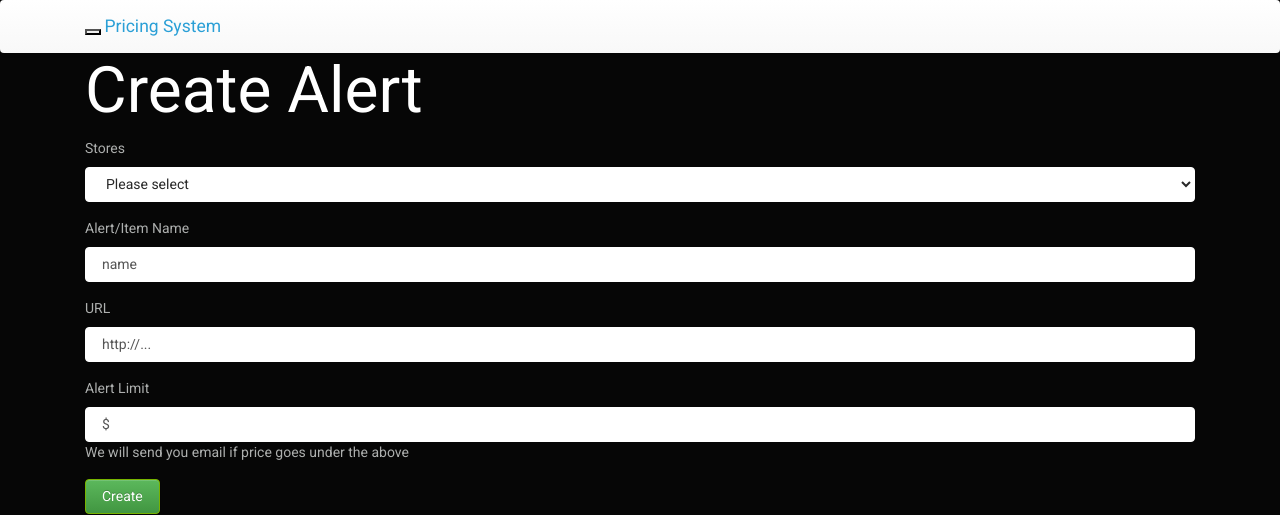
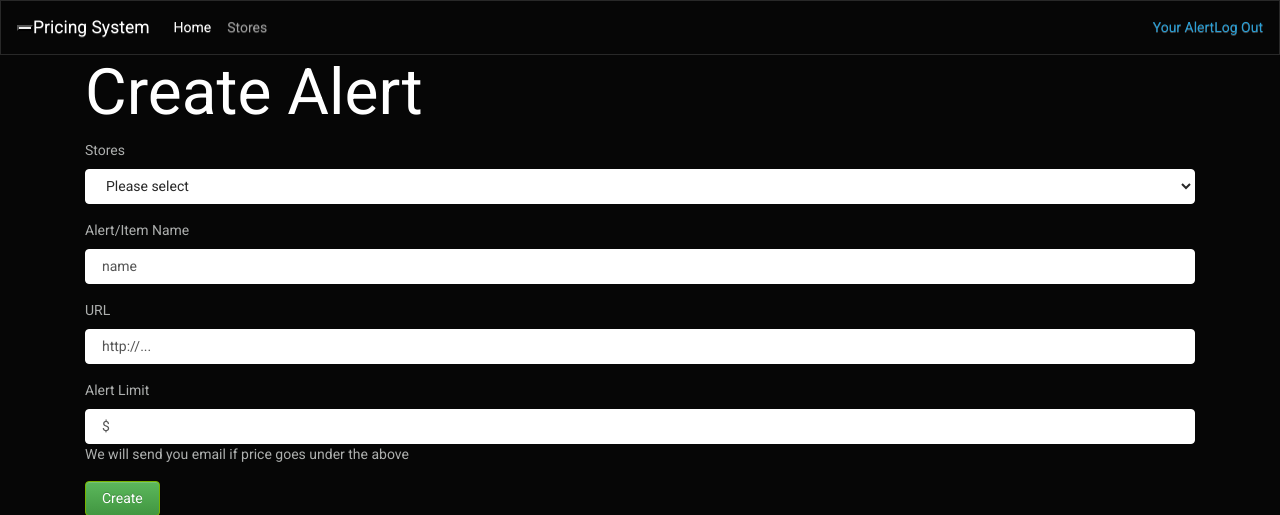
Before and after one commit to pcheng11/pricing-alert, a Flask app: page /alerts/new in a window 1280 px wide. Shown: the top 515 px of the page. Run offline with Flask 2, Linux system fonts and the light colour scheme; the visitor is signed in with stand-in values (Sample User, id 1); data that the repository does not hold is empty; some libraries are stand-ins or nearby versions.

Commit message:
-mchange theme

```diff
--- a/src/templates/base.html
+++ b/src/templates/base.html
@@ -2,27 +2,65 @@
 <html lang="en">
 <head>
     <meta charset="UTF-8">
-    <title>Price Alert</title>
+    <title>Pricing Alert</title>
     {% include "html_dependencies.html" %}
 </head>
 <body>
-<nav class="navbar navbar-default">
-  <div class="container">
-    <!-- Brand and toggle get grouped for better mobile display -->
-    <div class="navbar-header">
-        <button type="button" class="navbar-toggle collapsed" data-toggle="collapse" data-target="#navbar" aria-expanded="false">
+{#<nav class="navbar navbar-default">#}
+{#  <div class="container">#}
+{#    <!-- Brand and toggle get grouped for better mobile display -->#}
+{#    <div class="navbar-header">#}
+{#        <button type="button" class="navbar-toggle collapsed" data-toggle="collapse" data-target="#navbar" aria-expanded="false">#}
+{#            <span class="sr-only">Toggle navigation</span>#}
+{#            <span class="icon-bar"></span>#}
+{#            <span class="icon-bar"></span>#}
+{#            <span class="icon-bar"></span>#}
+{#        </button>#}
+{#        <a class="navbar-brand" href="/" title="home">Pricing System</a>#}
+{#    </div>#}
+{#    <div id="navbar" class="navbar-collapse collapse">#}
+{#      <ul class="nav navbar-nav">#}
+{#          <li><a href="{{ url_for('stores.index') }}">Stores</a></li>#}
+{#      </ul>#}
+{#        {% if session ['email'] %}#}
+{#        <ul class="nav navbar-nav navbar-right">#}
+{#            <li><a href="{{ url_for('users.user_alerts') }}"><span class="glyphicon glyphicon-alert"></span>Your Alert</a></li>#}
+{#            <li><a href="{{ url_for('users.logout_user') }}"><span class="glyphicon glyphicon-log-out"></span>Log Out</a></li>#}
+{#        </ul>#}
+{#        {% else %}#}
+{#        <ul class="nav navbar-nav navbar-right">#}
+{#            <li><a href="{{ url_for('users.register_user') }}"><span class="glyphicon glyphicon-pencil"></span>Sign Up</a></li>#}
+{#            <li><a href="{{ url_for('users.login_user') }}"><span class="glyphicon glyphicon-log-in"></span>Login</a></li>#}
+{#        </ul>#}
+{#        {% endif %}#}
+{##}
+{##}
+{#    </div>#}
+
+
+  <nav class="navbar navbar-expand-lg navbar-dark bg-dark">
+       <button type="button" class="navbar-toggle collapsed" data-toggle="collapse" data-target="#navbar" aria-expanded="false">
             <span class="sr-only">Toggle navigation</span>
             <span class="icon-bar"></span>
             <span class="icon-bar"></span>
             <span class="icon-bar"></span>
         </button>
-        <a class="navbar-brand" href="/" title="home">Pricing System</a>
-    </div>
-    <div id="navbar" class="navbar-collapse collapse">
-      <ul class="nav navbar-nav">
-          <li><a href="{{ url_for('stores.index') }}">Stores</a></li>
-      </ul>
-        {% if session ['email'] %}
+
+      <a class="navbar-brand" href="/" title="home">Pricing System</a>
+      <button class="navbar-toggler" type="button" data-toggle="collapse" data-target="#navbarColor02" aria-controls="navbarColor02" aria-expanded="false" aria-label="Toggle navigation">
+        <span class="navbar-toggler-icon"></span>
+      </button>
+
+      <div class="collapse navbar-collapse" id="navbarColor02">
+        <ul class="navbar-nav mr-auto">
+          <li class="nav-item active">
+            <a class="nav-link" href="#">Home <span class="sr-only">(current)</span></a>
+          </li>
+          <li class="nav-item">
+            <a class="nav-link" href="{{ url_for('stores.index') }}">Stores</a>
+          </li>
+        </ul>
+         {% if session ['email'] %}
         <ul class="nav navbar-nav navbar-right">
             <li><a href="{{ url_for('users.user_alerts') }}"><span class="glyphicon glyphicon-alert"></span>Your Alert</a></li>
             <li><a href="{{ url_for('users.logout_user') }}"><span class="glyphicon glyphicon-log-out"></span>Log Out</a></li>
@@ -33,11 +71,9 @@
             <li><a href="{{ url_for('users.login_user') }}"><span class="glyphicon glyphicon-log-in"></span>Login</a></li>
         </ul>
         {% endif %}
+      </div>
 
-
-    </div>
-  </div>
-</nav>
+  </nav>
 <div class="content container">
 {% block content %}
 
--- a/src/templates/html_dependencies.html
+++ b/src/templates/html_dependencies.html
@@ -1,4 +1,5 @@
 {#<link rel="stylesheet" href="https://maxcdn.bootstrapcdn.com/bootstrap/3.3.7/css/bootstrap.min.css" integrity="sha384-BVYiiSIFeK1dGmJRAkycuHAHRg32OmUcww7on3RYdg4Va+PmSTsz/K68vbdEjh4u" crossorigin="anonymous">#}
+
 <link rel="stylesheet" href="https://maxcdn.bootstrapcdn.com/bootstrap/3.3.7/css/bootstrap-theme.min.css" integrity="sha384-rHyoN1iRsVXV4nD0JutlnGaslCJuC7uwjduW9SVrLvRYooPp2bWYgmgJQIXwl/Sp" crossorigin="anonymous">
 <link href="https://stackpath.bootstrapcdn.com/bootswatch/4.2.1/cyborg/bootstrap.min.css" rel="stylesheet" integrity="sha384-e4EhcNyUDF/kj6ZoPkLnURgmd8KW1B4z9GHYKb7eTG3w3uN8di6EBsN2wrEYr8Gc" crossorigin="anonymous">
 <link rel="stylesheet" href="{{ url_for('static', filename='css/style.css') }}">
```
